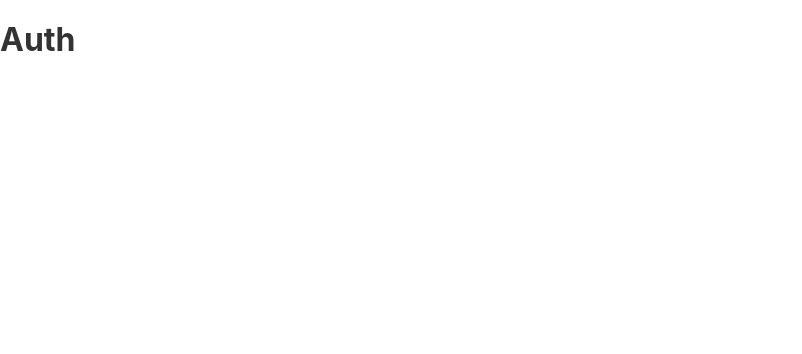
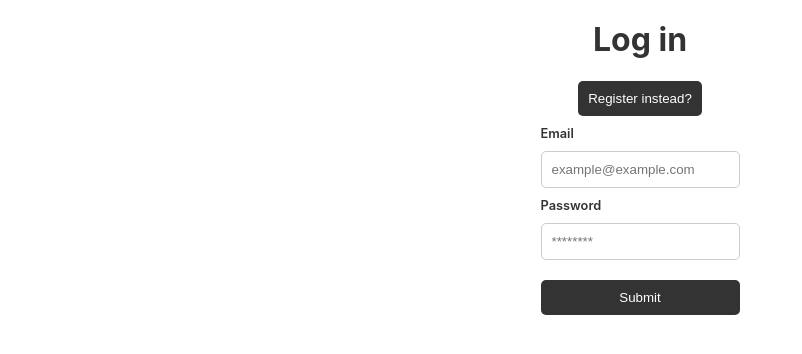
Before and after one commit to vaasuu/2023-final-project-vaasuu, a React (Vite) app in the folder frontend/: page /auth in a window 1280 px wide. Shown: the top 354 px of the page, without its empty margins (0-802 px from the left). Built offline with nearby package versions, Linux system fonts and the light colour scheme.

Commit message:
Add auth form

```diff
--- a/frontend/package.json
+++ b/frontend/package.json
@@ -11,6 +11,7 @@
   "dependencies": {
     "react": "^18.2.0",
     "react-dom": "^18.2.0",
+    "react-hook-form": "^7.43.9",
     "react-icons": "^4.8.0",
     "react-pro-sidebar": "^1.0.0",
     "react-router-dom": "^6.10.0"
--- a/frontend/src/components/pages/Auth/Auth.css
+++ b/frontend/src/components/pages/Auth/Auth.css
@@ -0,0 +1,68 @@
+.auth-form {
+  display: flex;
+  flex-direction: column;
+  align-items: center;
+  height: 100vh;
+  width: 100vw;
+}
+
+.form-control {
+  display: flex;
+  flex-direction: column;
+  margin: 10px 0;
+}
+
+.form-control input {
+  padding: 10px;
+  border: 1px solid #ccc;
+  border-radius: 5px;
+  outline: none;
+  margin: 10px 0;
+}
+
+.form-control input:focus {
+  border-color: #333;
+}
+
+.form-error {
+  color: red;
+  font-size: 0.8rem;
+  margin-top: 5px;
+}
+
+.form-control label {
+  font-size: 0.8rem;
+  font-weight: 600;
+}
+
+.form-control input[type="submit"] {
+  padding: 10px;
+  border: none;
+  border-radius: 5px;
+  outline: none;
+  background-color: #333;
+  color: #fff;
+  cursor: pointer;
+}
+
+.auth-form button {
+  padding: 10px;
+  border: none;
+  border-radius: 5px;
+  outline: none;
+  background-color: #333;
+  color: #fff;
+  cursor: pointer;
+}
+
+.form-control input[type="submit"]:hover {
+  background-color: #555;
+}
+
+.auth-form button:hover {
+  background-color: #555;
+}
+
+.form-control input:invalid {
+  border-color: red;
+}
--- a/frontend/src/components/pages/Auth/Auth.jsx
+++ b/frontend/src/components/pages/Auth/Auth.jsx
@@ -1,9 +1,105 @@
+import { useState } from "react";
+import { useForm } from "react-hook-form";
+
+import "./Auth.css";
+
 const Auth = () => {
-  document.title = "Auth | Marketplace";
+  const [isLogin, setIsLogin] = useState(true);
+  const {
+    register,
+    handleSubmit,
+    watch,
+    formState: { errors },
+  } = useForm();
+  const onSubmit = (data) => console.log(data);
+
+  document.title = isLogin ? "Login | Marketplace" : "Register | Marketplace";
 
   return (
-    <div>
-      <h1>Auth</h1>
+    <div className="container auth-form">
+      <h1>{isLogin ? "Log in" : "Register an account"}</h1>
+      <button onClick={() => setIsLogin(!isLogin)}>
+        {isLogin ? "Register" : "Login"} instead?
+      </button>
+
+      <form onSubmit={handleSubmit(onSubmit)}>
+        <div className="form-control">
+          {!isLogin && (
+            <>
+              <label htmlFor="name">Name</label>
+              <input
+                type="text"
+                id="name"
+                placeholder="John Doe"
+                {...register("name", {
+                  required: true,
+                  maxLength: 255,
+                })}
+              />
+              {errors.name && (
+                <p role="alert" className="form-error">
+                  Name is required
+                </p>
+              )}
+            </>
+          )}
+
+          <label htmlFor="email">Email</label>
+          <input
+            type="email"
+            id="email"
+            placeholder="example@example.com"
+            {...register("email", { required: true, pattern: /^\S+@\S+$/i })}
+          />
+
+          {errors.email && (
+            <p role="alert" className="form-error">
+              Email is required
+            </p>
+          )}
+
+          <label htmlFor="password">Password</label>
+          <input
+            type="password"
+            id="password"
+            minLength={8}
+            maxLength={72}
+            placeholder="********"
+            {...register("password", {
+              required: true,
+              minLength: 8,
+              maxLength: 72,
+            })}
+          />
+
+          {errors.password && (
+            <p className="form-error">Password is required</p>
+          )}
+
+          {!isLogin && (
+            <>
+              <label htmlFor="confirmPassword">Confirm Password</label>
+              <input
+                type="password"
+                id="confirmPassword"
+                minLength={8}
+                maxLength={72}
+                placeholder="********"
+                {...register("confirmPassword", {
+                  required: true,
+                  validate: (value) => value === watch("password"),
+                  minLength: 8,
+                  maxLength: 72,
+                })}
+              />
+              {errors.confirmPassword && (
+                <p className="form-error">Passwords do not match</p>
+              )}
+            </>
+          )}
+          <input type="submit" />
+        </div>
+      </form>
     </div>
   );
 };
```
Also changed, not shown: 1 other file (tests, documents, lock files or other folders).
